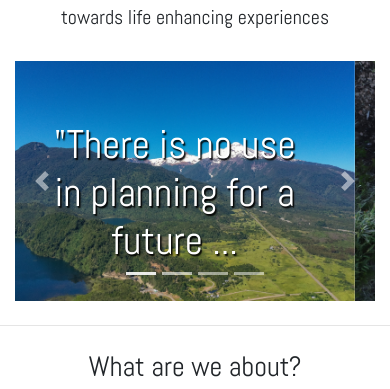
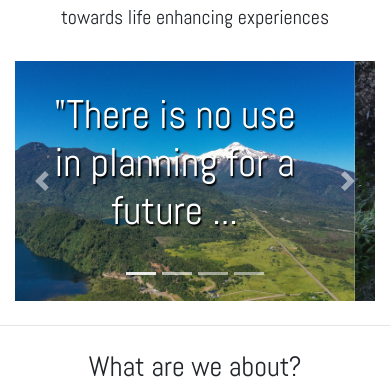
Before and after one commit to fclarog/fclarog.github.io, a plain HTML site: page index.html in a window 390 px wide. Shown: the part 704-1093 px from the top of the page. Drawn offline with nearby package versions, Linux system fonts and the light colour scheme.

Commit message:
Update styles.css

```diff
--- a/styles.css
+++ b/styles.css
@@ -58,5 +58,7 @@ h1, h2, h3, h4, h5, h6 {
 @media screen and (max-width: 600px) {
     .carousel-caption {
       font-size: 30px;
+      position: absolute;
+      top:10px
     }
   }
```
